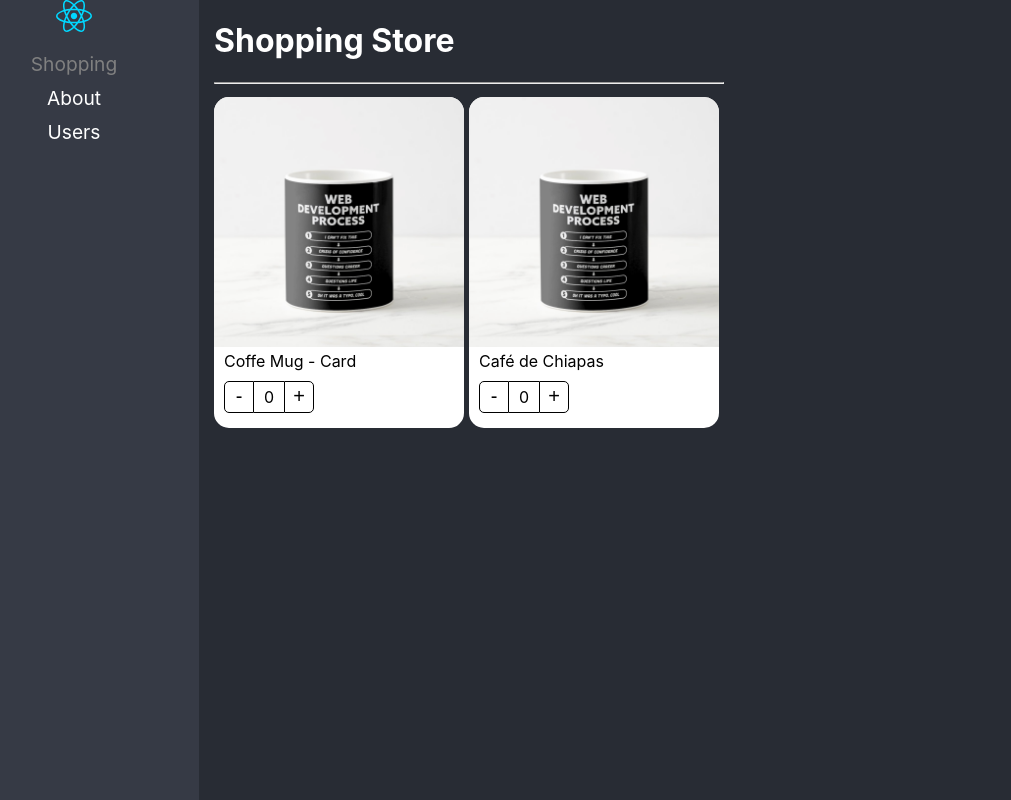
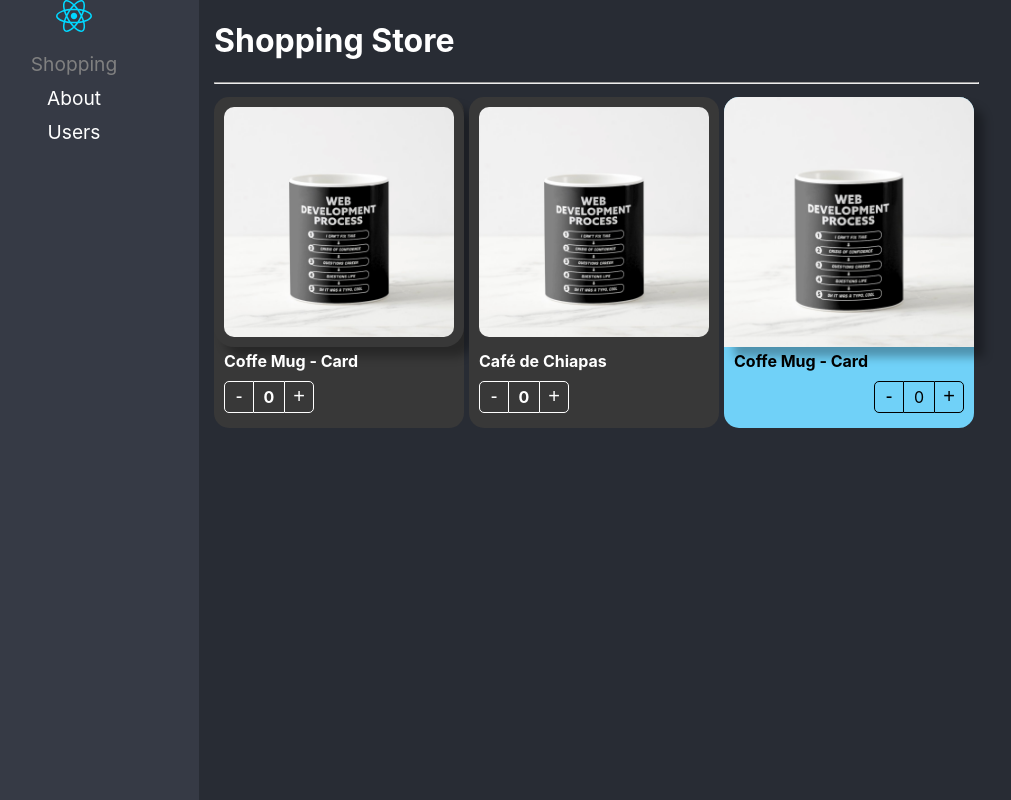
Before and after one commit to rodrigo-1989/react-pro, a React (Vite) app: page /shopping in a window 1280 px wide. Shown: the whole page, without its empty margins (51-1062 px from the left). Built offline with nearby package versions, Linux system fonts and the light colour scheme.

Commit message:
Agregado de Estilos al componente

```diff
--- a/src/02-component-patter/components/ProductButtons.tsx
+++ b/src/02-component-patter/components/ProductButtons.tsx
@@ -2,11 +2,17 @@
 import { ProductContext } from './ProductCard';
 import styles from '../styles/styles.module.css';
 
+export interface Props {
+    className?: string;
+    style?: React.CSSProperties;
+}
 
-export const ProductButtons = () => {
-    const { increaseBy,counter } =useContext(ProductContext);
+export const ProductButtons = ({ className, style }: Props) => {
+    const { increaseBy, counter } = useContext(ProductContext);
     return (
-        <div className={styles.buttonsContainer}>
+        <div className={`${styles.buttonsContainer} ${className}`}
+            style={style}
+        >
             <button className={styles.buttonMinus} onClick={() => increaseBy(-1)}>-</button>
             <div className={styles.countLabel}>{counter}</div>
             <button className={styles.buttonAdd} onClick={() => increaseBy(1)}>+</button>
--- a/src/02-component-patter/components/ProductCard.tsx
+++ b/src/02-component-patter/components/ProductCard.tsx
@@ -1,18 +1,27 @@
 import styles from '../styles/styles.module.css';
 import { useProduct } from '../hooks/useProduct';
 import { createContext } from 'react';
-import { ProductContextProps, ProductCardProps } from '../interfaces/interfaces';
+import { ProductContextProps, Product } from '../interfaces/interfaces';
+import { ReactElement } from 'react';
 
+export interface Props {
+    product: Product;
+    children?: ReactElement | ReactElement[];
+    className?:string;
+    style?:React.CSSProperties;
+}
 
 export const ProductContext = createContext({} as ProductContextProps);
 const { Provider } = ProductContext;
 
-export const ProductCard = ({ children, product }: ProductCardProps) => {
+export const ProductCard = ({ children, product, className, style }: Props) => {
     const {counter,increaseBy} = useProduct();
     return (
         <Provider value={{ counter, increaseBy, product }}>
 
-            <div className={styles.productCard}>
+            <div className={`${styles.productCard } ${className}`}
+            style={style}
+            >
                 {children}
             </div>
         </Provider>
--- a/src/02-component-patter/components/ProductImage.tsx
+++ b/src/02-component-patter/components/ProductImage.tsx
@@ -2,8 +2,12 @@
 import { ProductContext } from './ProductCard';
 import noImage from '../assets/no-image.jpg';
 import styles from '../styles/styles.module.css';
-
-export const ProductImage = ({ img = '' }) => {
+export interface Props{
+    className?:string;
+    img?:string;
+    style?:React.CSSProperties;
+}
+export const ProductImage = ({ img, className, style }:Props) => {
     const { product } = useContext(ProductContext);
     let imgToShow:string;
     if(img){
@@ -13,5 +17,6 @@
     }else{
         imgToShow = noImage;
     }
-    return (<img className={styles.productImg} src={ imgToShow  } alt="Product Image" />)
+    return (<img className={`${styles.productImg } ${className}`} src={ imgToShow  } alt="Product Image"
+    style={style} />)
 }
--- a/src/02-component-patter/components/ProductTitle.tsx
+++ b/src/02-component-patter/components/ProductTitle.tsx
@@ -1,8 +1,14 @@
 import { ProductContext } from './ProductCard';
 import styles from '../styles/styles.module.css';
 import { useContext } from 'react';
-
-export const ProductTitle = ({ title = '' }) => {
+export interface Props {
+    className?: string;
+    title?: string;
+    style?:React.CSSProperties;
+}
+export const ProductTitle = ({ title , className, style }: Props) => {
     const { product } = useContext(ProductContext);
-    return (<span className={styles.productDescription}>{ title ? title:product.title }</span>)
+    return (<span className={`${styles.productDescription } ${className}`} style={style}>
+        {title ? title : product.title}
+    </span>)
 }
--- a/src/02-component-patter/pages/ShoppingPage.tsx
+++ b/src/02-component-patter/pages/ShoppingPage.tsx
@@ -1,4 +1,5 @@
 import { ProductCard, ProductImage, ProductTitle, ProductButtons } from '../components';
+import '../styles/custom-styles.css';
 
 const product = {
     id: '1',
@@ -12,15 +13,21 @@
             <h1>Shopping Store</h1>
             <hr />
             <div style={{ display: 'flex', flexDirection: 'row', flexWrap: 'wrap' }}>
-                <ProductCard product={product} >
-                    <ProductImage />
-                    <ProductTitle />
-                    <ProductButtons />
+                <ProductCard product={product} className="bg-dark text-white" >
+                    <ProductImage className="custom-image" style={{boxShadow:'10px 10px 10px rgba(0,0,0,0.3)'}} />
+                    <ProductTitle className=""/>
+                    <ProductButtons className="custom-buttons" />
                 </ProductCard>
-                <ProductCard product={product} >
-                    <ProductCard.Image />
-                    <ProductCard.Title title="Café de Chiapas" />
-                    <ProductCard.Buttons />
+                <ProductCard product={product} className="bg-dark text-white"  >
+                    <ProductCard.Image className="custom-image" />
+                    <ProductCard.Title title="Café de Chiapas"  />
+                    <ProductCard.Buttons className="custom-buttons" />
+                </ProductCard>
+
+                <ProductCard product={product} style={{backgroundColor:'#70D1F8'}} >
+                    <ProductImage  style={{boxShadow:'10px 10px 10px rgba(0,0,0,0.3)'}} />
+                    <ProductTitle style={{fontWeight:'bold'}}/>
+                    <ProductButtons style={{display:'flex',justifyContent:'end' }} />
                 </ProductCard>
             </div>
         </div>
--- /dev/null
+++ b/src/02-component-patter/styles/custom-styles.css
@@ -0,0 +1,19 @@
+.bg-dark{
+    background-color: rgb(56,56,56);
+}
+
+.text-white{
+    color: white;
+    font-weight: bold;
+}
+
+.custom-image{
+    border-radius: 20px;
+    padding: 10px;
+    width: calc( 100% - 20px );
+}
+
+.custom-buttons button, .custom-buttons div{
+    border-color: white;
+    color: white;
+}
```
Also changed, not shown: src/02-component-patter/interfaces/interfaces.ts (+9 -9 lines).
